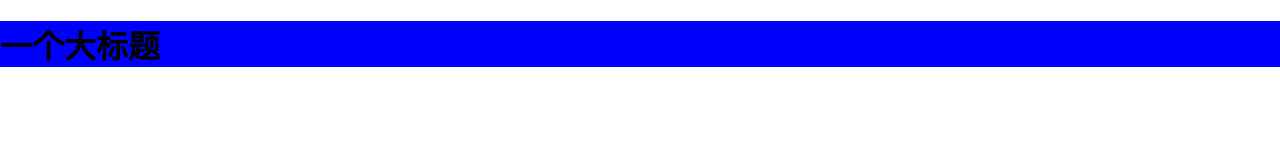
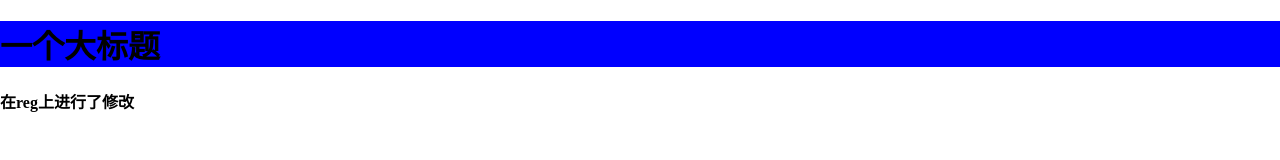
Before and after one commit to Light-seven/project_02, a plain HTML site: page index.html in a window 1280 px wide. Drawn offline with Linux system fonts and the light colour scheme.

Commit message:
在reg上进行了修改

```diff
--- a/index.html
+++ b/index.html
@@ -9,6 +9,7 @@
 </head>
 <body>
     <h1>一个大标题</h1>
+    <h4>在reg上进行了修改</h4>
     <script src="./index.js"></script>
 </body>
 </html>
```
